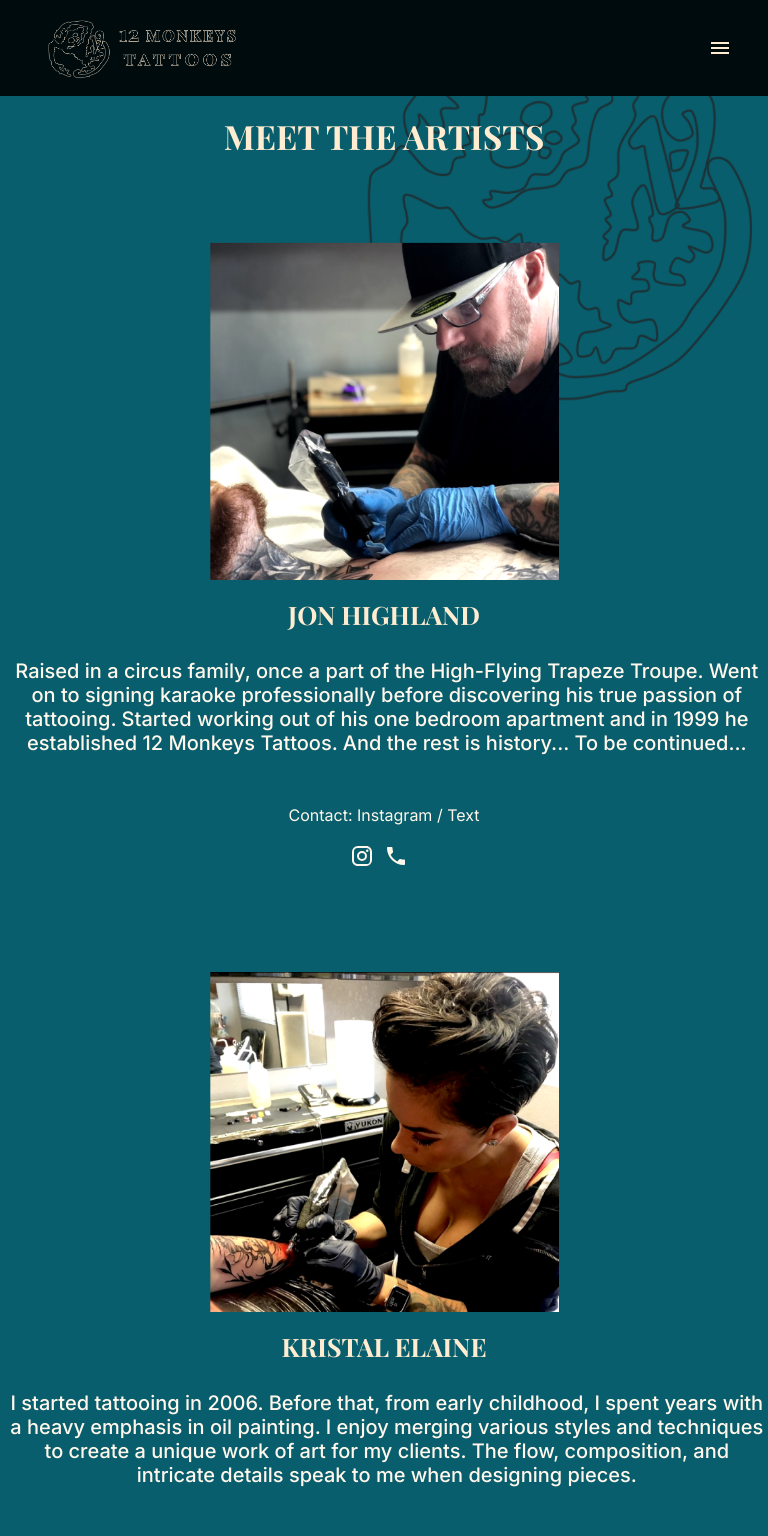
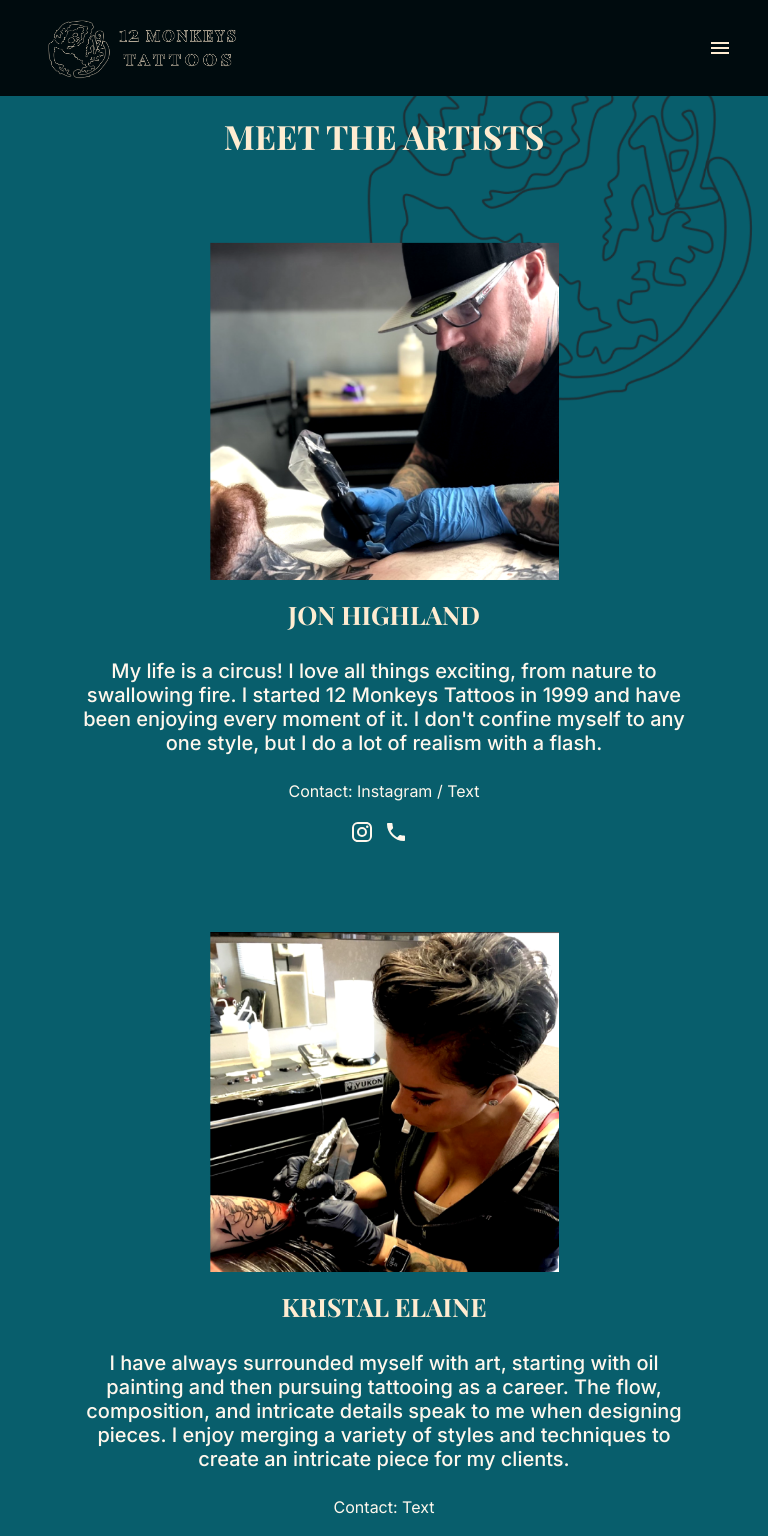
Before and after one commit to MJGowan/12monkeys, a Next.js app: page /artists in a window 768 px wide. Shown: the top 1536 px of the page. Built offline with nearby package versions, Linux system fonts and the light colour scheme.

Commit message:
Adjustments for Insta and Artists

```diff
--- a/src/app/(pages)/artists/page.tsx
+++ b/src/app/(pages)/artists/page.tsx
@@ -28,12 +28,12 @@ export default function Artists() {
           <Col className='col-12 col-lg-6'>
             <Col className='col-12'>
               <h3 className='header'>JON HIGHLAND</h3>
-              <h5 className='blurb'>Raised in a circus family, once a part of the High-Flying Trapeze Troupe. Went on to signing karaoke professionally before discovering his true passion of tattooing. Started working out of his one bedroom apartment and in 1999 he established 12 Monkeys Tattoos. And the rest is history... To be continued...</h5>
+              <h5 className='blurb'>My life is a circus! I love all things exciting, from nature to swallowing fire. I started 12 Monkeys Tattoos in 1999 and have been enjoying every moment of it. I don't confine myself to any one style, but I do a lot of realism with a flash.</h5>
             </Col>
-            <Col className='col-12 my-5 contactCol'>
+            <Col className='col-12 contactCol'>
               <p>Contact: Instagram / Text</p>
               <div className='alignIcons'>
-                <a href='https://www.instagram.com/jonhighland/'>
+                <a href='https://www.instagram.com/jonhighland/' target='_blank'>
                   <InstagramIcon className='icon' />
                 </a>
                 <a href='sms:+12098778390'>
@@ -57,9 +57,9 @@ export default function Artists() {
           <Col className='col-12 col-lg-6'>
             <Col className='col-12'>
               <h3 className='header'>KRISTAL ELAINE</h3>
-              <h5 className='blurb'>I started tattooing in 2006. Before that, from early childhood, I spent years with a heavy emphasis in oil painting. I enjoy merging various styles and techniques to create a unique work of art for my clients. The flow, composition, and intricate details speak to me when designing pieces.</h5>
+              <h5 className='blurb'>I have always surrounded myself with art, starting with oil painting and then pursuing tattooing as a career. The flow, composition, and intricate details speak to me when designing pieces. I enjoy merging a variety of styles and techniques to create an intricate piece for my clients.</h5>
             </Col>
-            <Col className='col-12 my-5 contactCol'>
+            <Col className='col-12 contactCol'>
               <p>Contact: Text</p>
               <div className='alignIcons'>
                 <a href='https://www.instagram.com/kristalbet/' target='_blank'>
@@ -95,9 +95,9 @@ export default function Artists() {
           <Col className='col-12 col-lg-6'>
             <Col className='col-12'>
               <h3 className='header'>RIC CARDENAS</h3>
-              <h5 className='blurb'>Raised on the outdoors, skateboarding, music and art. Now a family man who keeps things simple while having a good time doing honest tattoos.</h5>
+              <h5 className='blurb'>Spent much of my time taking in the scenery, skateboarding, listening to music, and enjoying art. Now I make it! I am a family man who likes to keep it simple and have a good time creating great tattoos.</h5>
             </Col>
-            <Col className='col-12 my-5 contactCol'>
+            <Col className='col-12 contactCol'>
               <p>Contact: Instagram</p>
               <div className='alignIcons'>
                 <a href='https://www.instagram.com/rufus209/' target='_blank'>
@@ -121,9 +121,9 @@ export default function Artists() {
           <Col className='col-12 col-lg-6'>
             <Col className='col-12'>
               <h3 className='header'>JESSICA ORSUA</h3>
-              <h5 className='blurb'>Not a fan of being boxed in, all styles are welcome. Loves variety, including Disney, floral, horror characters, and black and grey realism. But a favorite is trash polka or black trash realism.</h5>
+              <h5 className='blurb'>Huge fan of variety and all things different. I love Disney, floral, horror, and black and grey realism works. However, I'm a huge sucker for trash polka and black trash realism.</h5>
             </Col>
-            <Col className='col-12 my-5 contactCol'>
+            <Col className='col-12 contactCol'>
               <p>Contact: Instagram</p>
               <div className='alignIcons'>
                 <a href='https://www.instagram.com/jessimccrackin/' target='_blank'>
@@ -156,9 +156,9 @@ export default function Artists() {
           <Col className='col-12 col-lg-6'>
             <Col className='col-12'>
               <h3 className='header'>DANNY JUGE</h3>
-              <h5 className='blurb'>Got into tattooing with help from friends in the punk rock scene. Continue to study art and I'm into detailed tattoo, mixing styles with a realism base. When not tattooing you can catch me being a cat dad, hiking, biking, painting, and still going to shows, but not the pit anymore, lol.</h5>
+              <h5 className='blurb'>Got into tattooing with help from friends in the punk rock scene. I continue to study art and I'm into detailed tattoos, mixing styles with a realism base. When I'm not tattooing you can catch me being a cat dad, hiking, biking, painting, and still going to shows, but not the pit anymore, lol.</h5>
             </Col>
-            <Col className='col-12 my-5 contactCol'>
+            <Col className='col-12 contactCol'>
               <p>Contact: Text</p>
               <div className='alignIcons'>
                 <a href='https://www.instagram.com/sir_instadan/' target='_blank'>
@@ -185,9 +185,9 @@ export default function Artists() {
           <Col className='col-12 col-lg-6'>
             <Col className='col-12'>
               <h3 className='header'>ASHLEY HESS</h3>
-              <h5 className='blurb'>I love to experiment with multiple mediums, including digital, watercolor, acrylic, and ink of course. Love to do florals, with some snakes here and there.</h5>
+              <h5 className='blurb'>You want it, I got it. I love to experiment with different mediums, including digital, watercolor, acrylic, and ink of course. I love florals and color.</h5>
             </Col>
-            <Col className='col-12 my-5 contactCol'>
+            <Col className='col-12 contactCol'>
               <p>Contact: Email</p>
               <div className='alignIcons'>
                 <a href='https://www.instagram.com/ashley.fawn/' target='_blank'>
--- a/src/styles/artists.css
+++ b/src/styles/artists.css
@@ -22,14 +22,67 @@
     justify-content: end;
 }
 
-@media screen and (max-width: 768px) {
+.contactCol{
+    margin-top: 3rem;
+    margin-bottom: 3rem;
+}
+
+
+@media screen and (max-width: 576px) {
+    .firstImg{
+        justify-content: center;
+    }
+    .secondImg{
+        justify-content: center;
+    }
+    .header{
+        text-align: center;
+    }
+    .blurb{
+        height: auto;
+        width: 130%;
+        margin-left: -15%;
+        text-align: center;
+    }
+    .contactCol{
+        text-align: center;
+        margin-top: 1.5rem;
+        margin-bottom: 2rem;
+    }
     .artistImg{
         width: 350px;
         height: 340px;
     }
 }
 
-@media screen and (max-width: 992px) {
+@media screen and (min-width: 576px) and (max-width: 768px) {
+    .firstImg{
+        justify-content: center;
+    }
+    .secondImg{
+        justify-content: center;
+    }
+    .header{
+        text-align: center;
+    }
+    .blurb{
+        height: auto;
+        width: 110%;
+        margin-left: -5%;
+        text-align: center;
+    }
+    .contactCol{
+        text-align: center;
+        margin-top: 1.5rem;
+        margin-bottom: 2rem;
+    }
+    .artistImg{
+        width: 350px;
+        height: 340px;
+    }
+}
+
+@media screen and (min-width: 768px) and (max-width: 992px) {
     .firstImg{
         justify-content: center;
     }
@@ -42,13 +95,14 @@
     }
     .blurb{
         height: auto;
-        width: 135%;
-        margin-left: -17%;
+        width: 110%;
+        margin-left: -5%;
         text-align: center;
-
     }
     .contactCol{
         text-align: center;
+        margin-top: 1.5rem;
+        margin-bottom: 2rem;
     }
 }
 
@@ -67,4 +121,9 @@
     .secondImg .artistImg{
         margin-right: -20px;
     }
+
+    .contactCol{
+        margin-top: 2rem;
+        margin-bottom: 2rem;
+    }
 }
```
